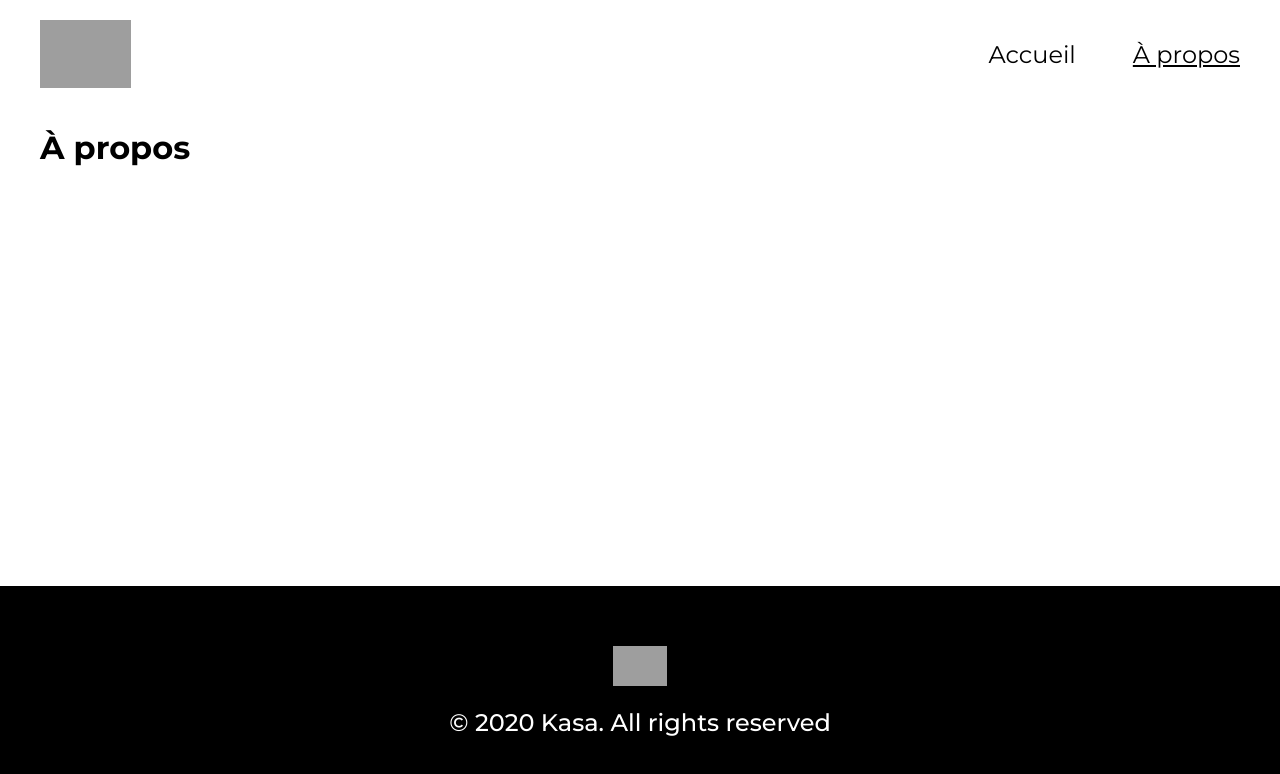
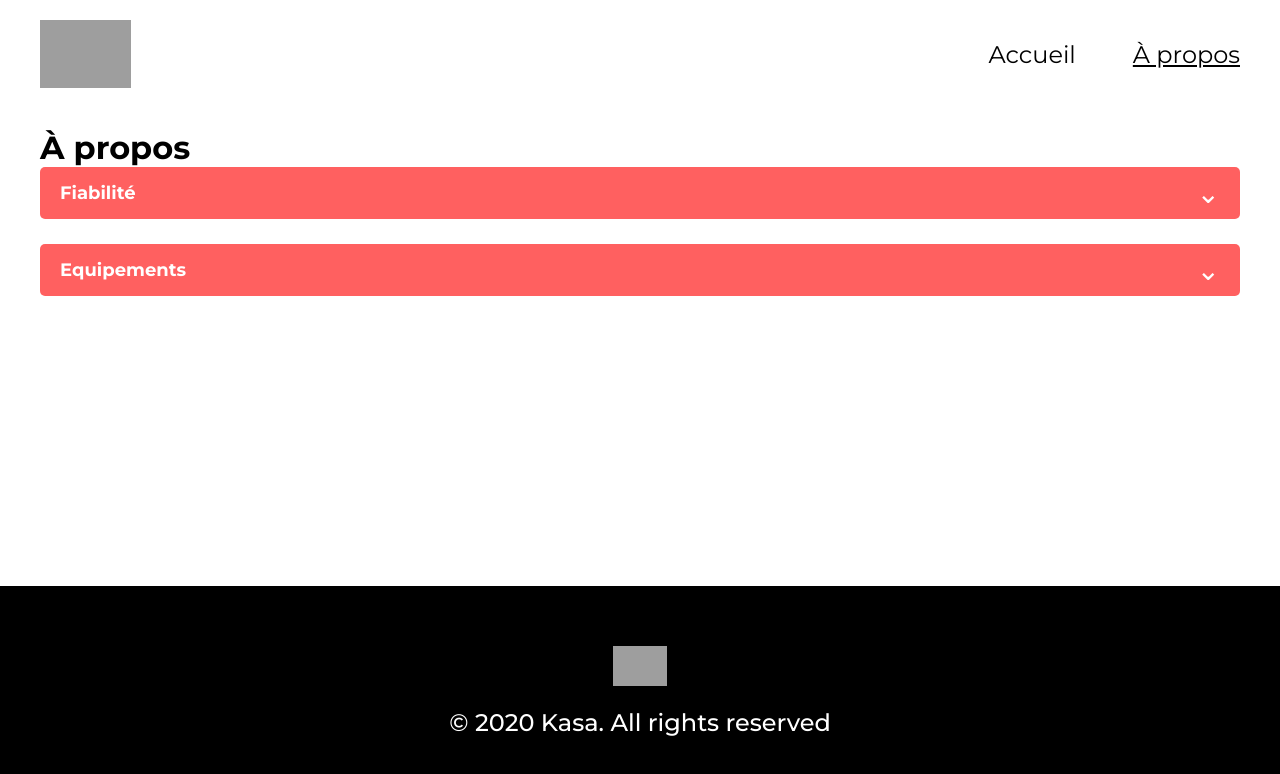
Before and after one commit to Loic-87/kasa, a React (Vite) app: page /about in a window 1280 px wide. Shown: the top 774 px of the page. Built offline with nearby package versions, Linux system fonts and the light colour scheme; grey boxes are pictures that could not be loaded.

Commit message:
Composant Collapse : animation fluide (grid-template-rows) + style conforme maquette

```diff
--- /dev/null
+++ b/src/components/Collapse/Collapse.scss
@@ -0,0 +1,51 @@
+.collapse {
+  margin-bottom: 25px;
+
+  &-header {
+    display: flex;
+    justify-content: space-between;
+    align-items: center;
+    background-color: #ff6060;
+    color: #ffffff;
+    padding: 12px 20px;
+    border-radius: 5px;
+    cursor: pointer;
+  }
+
+  &-title {
+    font-size: 18px;
+    font-weight: 700;
+  }
+
+  &-arrow {
+    font-size: 28px;
+    line-height: 1;
+    transition: transform 0.3s ease;
+  }
+
+  &-arrow.open {
+    transform: rotate(180deg);
+  }
+
+  &-content {
+    display: grid;
+    grid-template-rows: 0fr;
+    transition: grid-template-rows 0.3s ease;
+    background-color: #f6f6f6;
+    color: #000000;
+    border-radius: 0 0 5px 5px;
+  }
+
+  &-content.open {
+    grid-template-rows: 1fr;
+  }
+
+  &-content-inner {
+    overflow: hidden;
+    padding: 0 20px;
+  }
+
+  &-content.open &-content-inner {
+    padding: 20px;
+  }
+}
--- /dev/null
+++ b/src/components/Collapse/index.jsx
@@ -0,0 +1,20 @@
+import { useState } from 'react'
+import './Collapse.scss'
+
+function Collapse({ title, content }) {
+  const [isOpen, setIsOpen] = useState(false)
+
+  return (
+    <div className="collapse">
+      <div className="collapse-header" onClick={() => setIsOpen(!isOpen)}>
+        <span className="collapse-title">{title}</span>
+        <span className={`collapse-arrow ${isOpen ? 'open' : ''}`}>⌄</span>
+      </div>
+      <div className={`collapse-content ${isOpen ? 'open' : ''}`}>
+        <div className="collapse-content-inner">{content}</div>
+      </div>
+    </div>
+  )
+}
+
+export default Collapse
--- a/src/pages/About/index.jsx
+++ b/src/pages/About/index.jsx
@@ -1,7 +1,11 @@
+import Collapse from '../../components/Collapse'
+
 function About() {
   return (
     <main>
       <h1>À propos</h1>
+      <Collapse title="Fiabilité" content="Les annonces postées sur Kasa garantissent une fiabilité totale." />
+      <Collapse title="Equipements" content="Wi-Fi, cuisine équipée, télévision." />
     </main>
   )
 }
```
